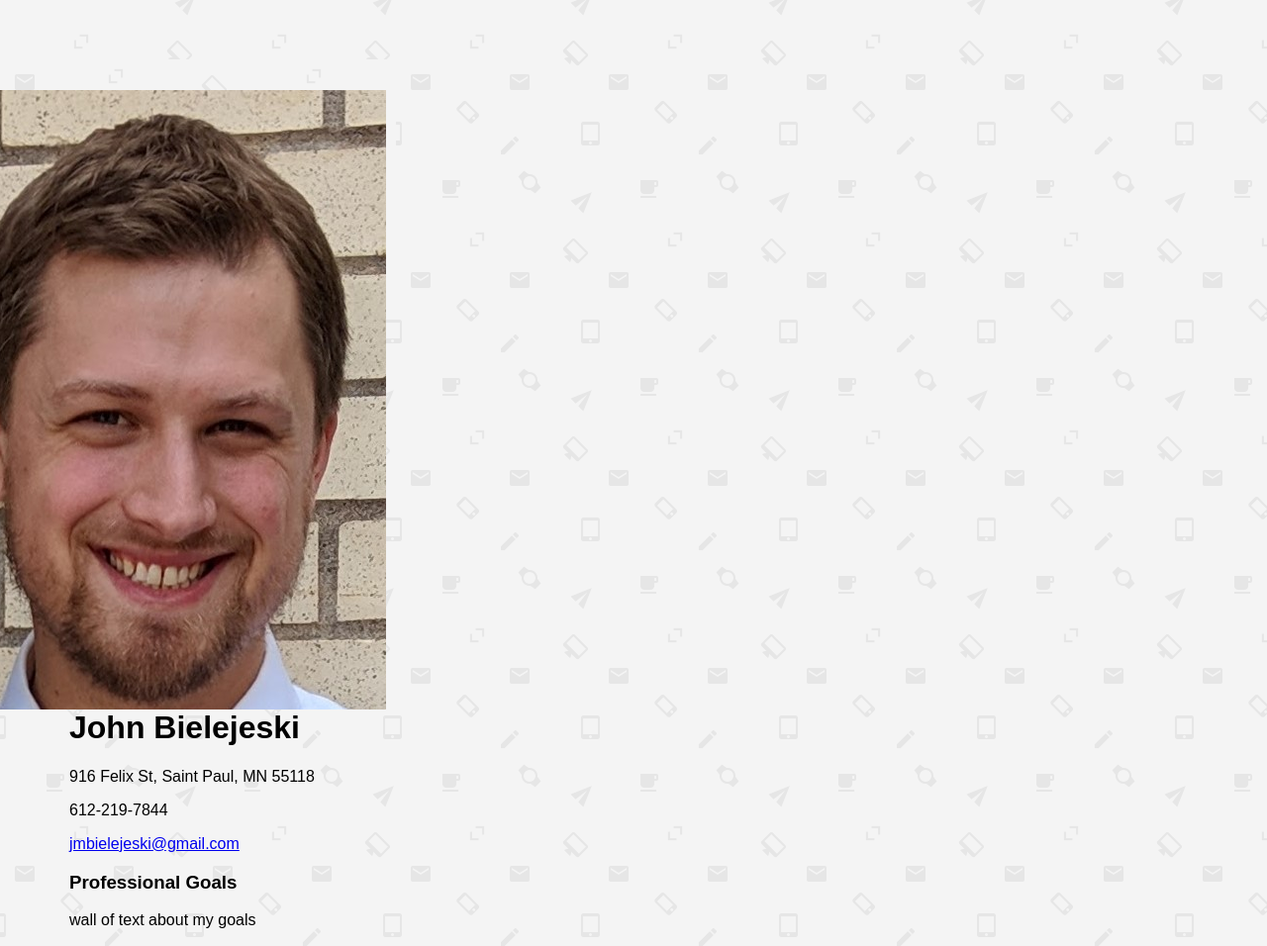
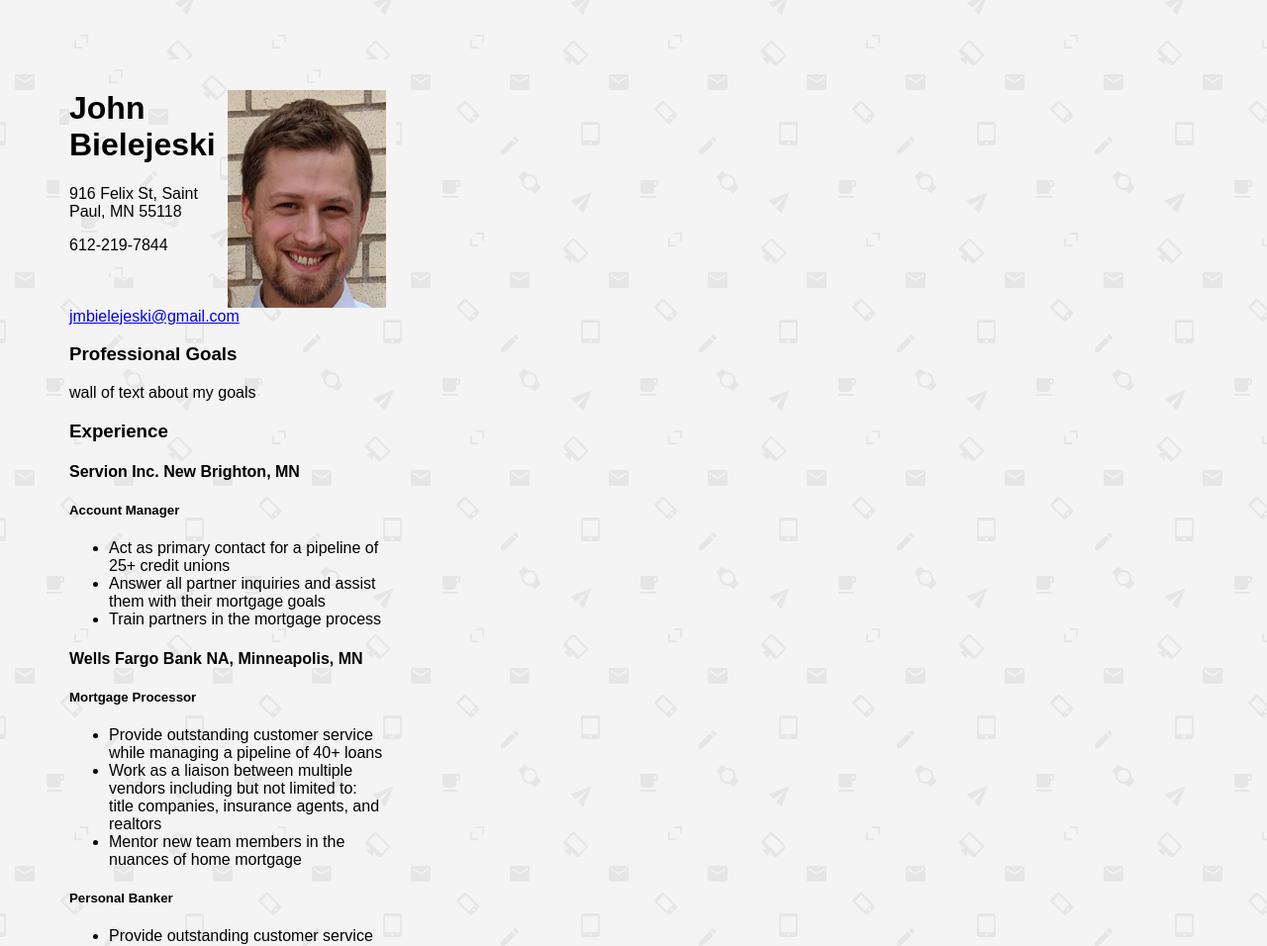
Before and after one commit to jmbielejeski/jmbielejeski.github.io, a PHP site: page / in a window 1280 px wide. Shown: the top 956 px of the page at 99% size. Run offline with PHP 8.4, Linux system fonts and the light colour scheme.

Commit message:
Update style.css

```diff
--- a/style.css
+++ b/style.css
@@ -6,3 +6,8 @@ html, body {
   padding: 10px;
   background-image: url(Pattern.png);
 }
+
+img {
+  max-width: 50%;
+  height: auto;
+  }
```
